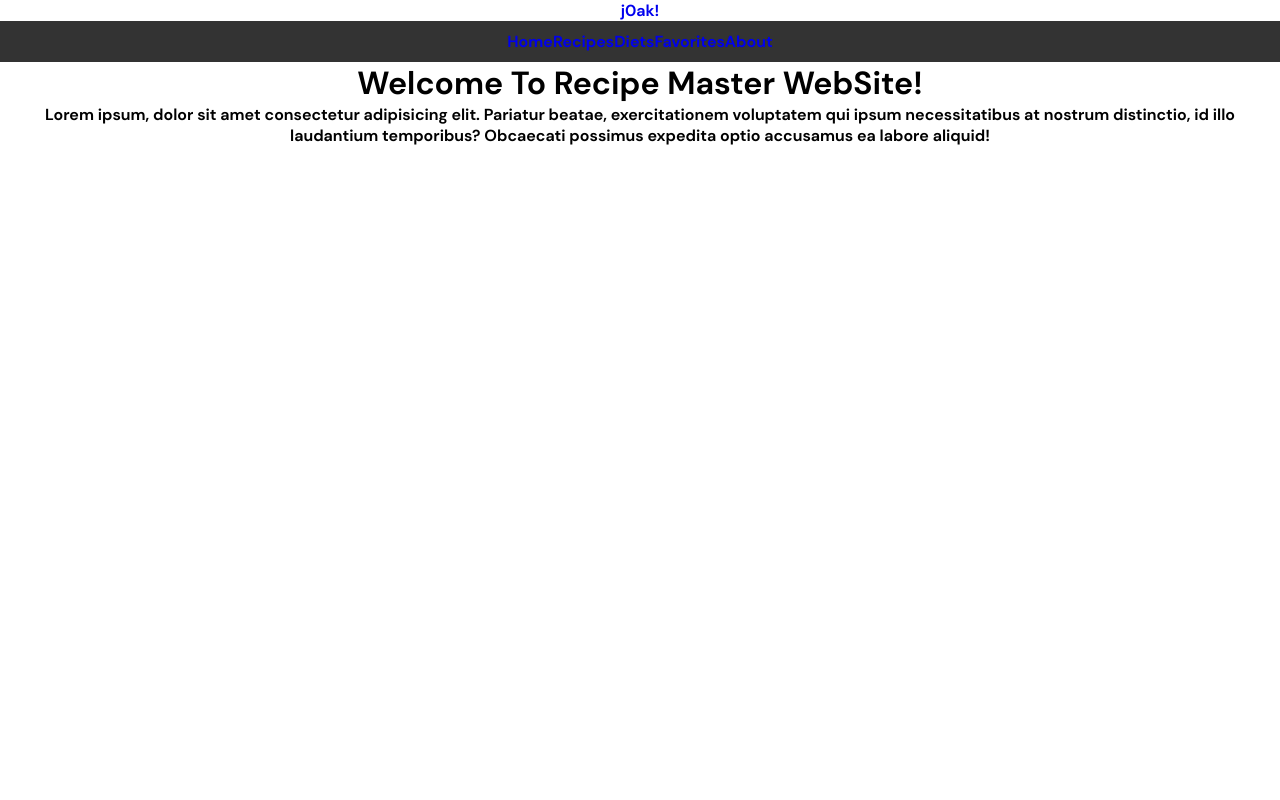
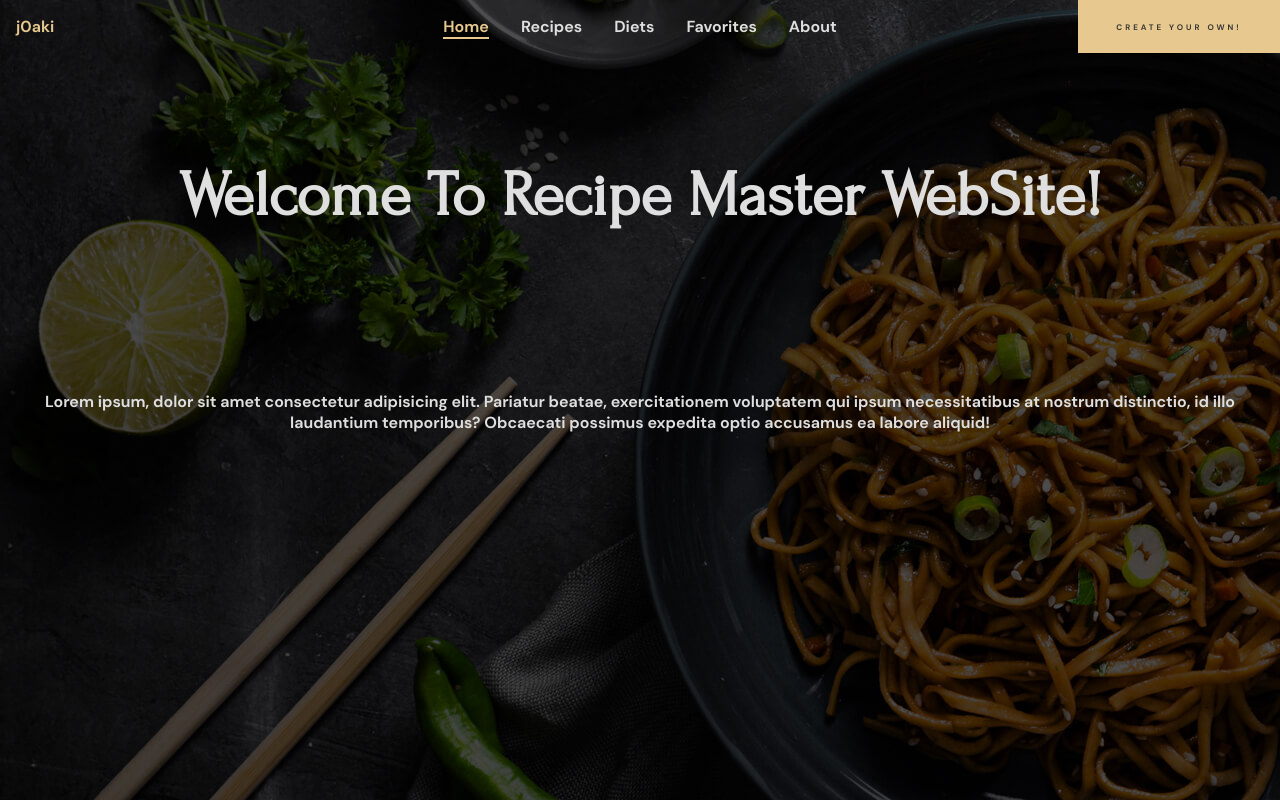
Before and after one commit to j0akii/PI-Main_food, a React (Create React App) app in the folder client/: page /Home in a window 1280 px wide. Shown: the top 800 px of the page. Built offline with nearby package versions, Linux system fonts and the light colour scheme.

Commit message:
Act Apr 29

```diff
--- a/client/public/index.html
+++ b/client/public/index.html
@@ -24,6 +24,7 @@
       work correctly both with client-side routing and a non-root public URL.
       Learn how to configure a non-root public URL by running `npm run build`.
     -->
+        <link href='https://unpkg.com/boxicons@2.1.4/css/boxicons.min.css' rel='stylesheet'>
     <title>React App</title>
   </head>
   <body>
--- a/client/src/components/Home/Home.jsx
+++ b/client/src/components/Home/Home.jsx
@@ -7,8 +7,8 @@ export default function Home () {
 
     return (
         <div className={style.container}>
-            <h1 className="title">Welcome To Recipe Master WebSite!</h1>
-            <p>Lorem ipsum, dolor sit amet consectetur adipisicing elit. Pariatur beatae, exercitationem voluptatem qui ipsum necessitatibus at nostrum distinctio, id illo laudantium temporibus? Obcaecati possimus expedita optio accusamus ea labore aliquid!</p>
+            <h1 className={style.h1}>Welcome To Recipe Master WebSite!</h1>
+            <p className={style.p}>Lorem ipsum, dolor sit amet consectetur adipisicing elit. Pariatur beatae, exercitationem voluptatem qui ipsum necessitatibus at nostrum distinctio, id illo laudantium temporibus? Obcaecati possimus expedita optio accusamus ea labore aliquid!</p>
         </div>
     )
 }
--- a/client/src/components/Home/Home.module.css
+++ b/client/src/components/Home/Home.module.css
@@ -1,3 +1,15 @@
 .container {
     min-height: 200vh;
+    background: url('../../images/Landing.jpg');
 }
+
+.h1 {
+    color: var(--color-white);
+    font-size: var(--fontSize-headline-1);
+    font-family: var(--fontFamily-forum);
+    padding: 10rem 5rem;
+}
+
+.p {
+    color:  var(--color-white);
+}
--- a/client/src/components/NavBar/NavBar.jsx
+++ b/client/src/components/NavBar/NavBar.jsx
@@ -1,12 +1,32 @@
 import React, { useState, useEffect } from 'react';
+import { useNavigate, useLocation } from 'react-router-dom';
 import style from './NavBar.module.css';
 import Variables from '../Variables/Variables.module.css'
 import { NavLink } from 'react-router-dom';
 
+export default function NavBar() {
+    const [isSticky, setIsSticky] = useState(false);
+    const location = useLocation();
+    const [currentPath, setCurrentPath] = useState(location.pathname);
+    const nav = useNavigate();
+    const navigation = () => {
+        nav('/Form')
+    }
 
-export default function NavBar () {
+    const [menuOpen, setMenuOpen] = useState(false);
 
-    const [isSticky, setIsSticky] = useState(false);
+    const handleMenu = () => {
+        setMenuOpen(!menuOpen);
+    };
+
+    const handleScroll = () => {
+        const scrollTop = window.pageYOffset;
+        setIsSticky(scrollTop > 10);
+    };
+
+    useEffect(() => {
+        setCurrentPath(location.pathname);
+    }, [location]);
 
     useEffect(() => {
         window.addEventListener('scroll', handleScroll);
@@ -15,40 +35,38 @@ export default function NavBar () {
         };
     }, []);
 
-    const handleScroll = () => {
-        if (window.scrollY > 0) {
-        setIsSticky(true);
-        } else {
-        setIsSticky(false);
-        }
-    };
+  return (
+    <header className={`${style.header} ${isSticky ? style.sticky : ''}`}>
+        <a href='#' className={style.logo}>j0aki</a>
 
-    return (
-
-        <header class={style.header}>
-            <NavLink to={'/Home'} className={style.inicio}>
-                <a href="#" class={style.logo}>j0ak!</a>
+        <nav className={`${style.navbar} ${menuOpen ? style.actual : ''}`}>
+            <NavLink to={'/Home'} className={style.link}>
+            <a className={currentPath === '/Home' ? style.act : style.a}>Home</a>
+            </NavLink>
+            <NavLink to={'/Recipes'} className={style.link}>
+            <a className={currentPath === '/Recipes' ? style.act : style.a}>Recipes</a>
+            </NavLink>
+            <NavLink to={'/Diets'} className={style.link}>
+            <a className={currentPath === '/Diets' ? style.act : style.a}>Diets</a>
+            </NavLink>
+            <NavLink to={'/Favorites'} className={style.link}>
+            <a className={currentPath === '/Favorites' ? style.act : style.a}>Favorites</a>
+            </NavLink>
+            <NavLink to={'/About'} className={style.link}>
+            <a className={currentPath === '/About' ? style.act : style.a}>About</a>
             </NavLink>
 
-            <nav className={style.navbar}>
-                <NavLink to={'/Home'} className={style.inicio}>
-                    <a className={style.btn}>Home</a>
-                </NavLink>
-                <NavLink to={'/Recipes'} className={style.cards}>
-                    <a className={style.btn}>Recipes</a>
-                </NavLink>
-                <NavLink to={'/Diets'} className={style.favorites}>
-                    <a className={style.btn}>Diets</a>
-                </NavLink>
-                <NavLink to={'/Favorites'} className={style.favorites}>
-                    <a className={style.btn}>Favorites</a>
-                </NavLink>
-                <NavLink to={'/About'} className={style.about}>
-                    <a className={style.btn}>About</a>
-                </NavLink>
-            </nav>
 
-            {/* <div class="bx bx-menu" id="menu-icon"></div> */}
-        </header>
-    )
+        </nav>
+
+        <button className={style.btn} onClick={navigation}>
+            <span className={`${style.text} ${style.text_1}`}>Create Your Own!</span>
+            <span className={`${style.text} ${style.text_2} `} aria-hidden="true">Create Your Own!</span>
+        </button>
+
+        <a className={style.menu_icon} onClick={handleMenu}>
+            <i class={menuOpen ? 'bx bx-x' : 'bx bx-menu'}></i>
+        </a>
+    </header>
+  );
 }
--- a/client/src/components/NavBar/NavBar.module.css
+++ b/client/src/components/NavBar/NavBar.module.css
@@ -1,26 +1,161 @@
-.navbar {
-    position: sticky;
+.header {
+    display: flex;
+    justify-content: space-between;
+    position: absolute;
     top: 0;
-    background-color: #333;
-    color: #fff;
-    padding: 10px;
+    left: 0;
+    width: 100%;
+    background: transparent;
+    z-index: 9999;
+    transition: background-color .5s ease;
 }
 
-ul {
+.header .logo {
     display: flex;
-    justify-content: space-around;
-    list-style-type: none;
-    margin: 0;
-    padding: 0;
+    justify-content: start;
+    width: 202px;
+    padding: 1rem;
+    color: var(--color-main);
+    transition: .5s ease;
 }
 
-li {
-    margin-right: 20px;
-    cursor: pointer;
+.header .link .a {
+    color: var(--color-white);
 }
 
-.navbar.sticky {
+.header .link .a:hover {
+    color: var(--color-golden);
+}
+
+.header .navbar {
+    padding: 1rem;
+}
+
+.header .navbar .link {
+    color: var(--color-black);
+    padding: 1rem;
+}
+
+.menu_icon {
+    font-size: 3.6rem;
+    padding: 1rem;
+    color: var(--color-golden);
+    display: none;
+}
+
+.sticky {
     position: fixed;
-    width: 100%;
-    z-index: 999;
+    background: var(--color-bg);
+    box-shadow: 0 .1rem 1rem var(--color-shadow);
 }
+
+.btn {
+    position: relative;
+    overflow: hidden;
+    cursor: pointer;
+    color: var(--color-black);
+    font-size: var(--fontSize-btn-2);
+    font-weight: var(--weight-bold);
+    text-transform: uppercase;
+    letter-spacing: 3px;
+    background: var(--color-golden);
+    border: 2px solid var(--color-golden);
+    width: 202px;
+    height: 53px;
+    z-index: 1;
+}
+
+.btn::before {
+    content: "";
+    position: absolute;
+    bottom: 100%;
+    left: 50%;
+    transform: translateX(-50%);
+    width: 200%;
+    height: 200%;
+    border-radius: 50%;
+    background: var(--color-black);
+    transition: .5s ease;
+    z-index: -1;
+}
+
+.btn .text {
+    transition: .250s ease;
+}
+
+.btn .text_1 {
+    position: absolute;
+    top: 40%;
+    left: 0;
+    right: 0;
+}
+
+.btn .text_2 {
+    position: absolute;
+    top: 100%;
+    left: 50%;
+    transform: translateX(-50%);
+    min-width: max-content;
+    color: var(--color-white);
+}
+
+.btn:is(:hover, :focus-visible)::before {
+    bottom: -50%;
+}
+
+.btn:is(:hover, :focus-visible) .text_1 {
+    transform: translateY(-40px);
+}
+
+.btn:is(:hover, :focus-visible) .text_2 {
+    top: 50%;
+    transform: translate(-50%, -50%);
+}
+
+.header .act {
+    color: var(--color-golden);
+    border-bottom: 2px solid var(--color-main);
+}
+
+@media (max-width: 864px) {
+    .header .logo {
+        font-size: 1.8rem;
+        padding: 1.8rem;
+    }
+
+    .header .act {
+        display: block;
+        margin: 1rem;
+        font-size: 1.8rem;
+        border: none;
+    }
+
+    .menu_icon {
+        display: block;
+    }
+
+    .navbar {
+        display: none;
+    }
+
+    .actual {
+        position: absolute;
+        top: 100%;
+        width: 100%;
+        max-height: 60vh;
+        background: var(--color-bg);
+        box-shadow: 0 .5rem 1rem rgba(0, 0, 0, .1);
+        display: block;
+    }
+
+    .navbar .link .a  {
+        display: block;
+        margin: 1rem;
+        font-size: 1.8rem;
+        color: var(--color-white);
+    }
+
+    .btn {
+        display: none;
+    }
+}
--- a/client/src/components/Variables/Variables.module.css
+++ b/client/src/components/Variables/Variables.module.css
@@ -7,16 +7,18 @@
 
 :root {
 
-    /* COLORS */
+    /* COLORES */
 
     /* primary-colors */
     --color-black: #333;
     --color-white: #dfdfdf;
     --color-golden: #e7c88e;
+    --color-bg: #333;
+    --color-main: #e7c88e;
     --color-shadow: rgba(0, 0, 0, 0.4);
 
 
-    /* TYPOGRAPHY */
+    /* TYPOGRAFIA */
 
     /* font-family */
     --fontFamily-forum: 'Forum', cursive;
@@ -37,10 +39,10 @@
     --fontSize-label-2: 1.2rem;
     --fontSize-nav-1: 1rem;
     --fontSize-btn-1: .7rem;
+    --fontSize-btn-2: .5rem;
     --fontSize-p-1: .6rem;
 
     /* font-weight */
-    --weight-regular: 400;
     --weight-bold: 700;
 
     /* line-height */
```
